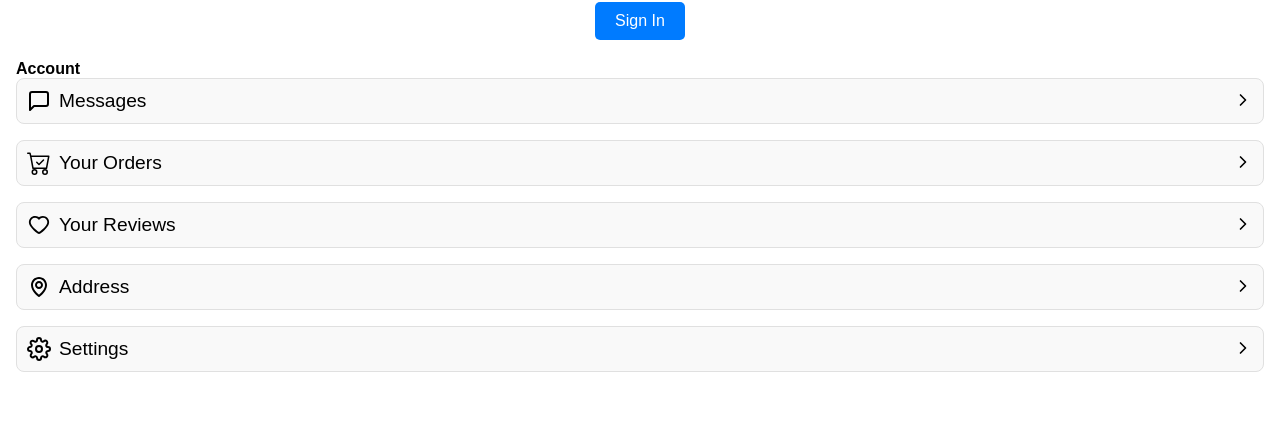
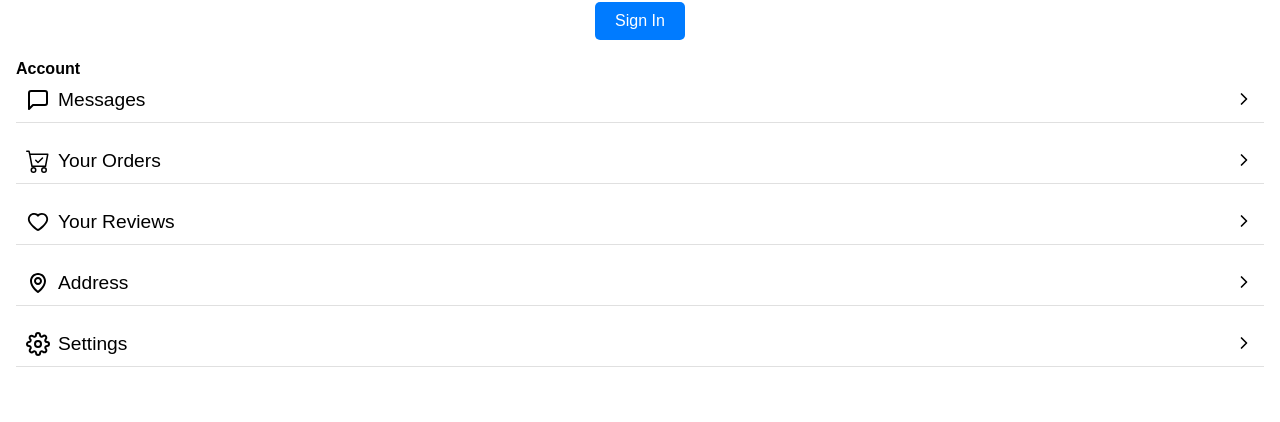
Before and after one commit to Sonickmumba/ShopNinja, a React (Create React App) app in the folder views/: page /user in a window 1280 px wide. Shown: the part 122-544 px from the top of the page. Built offline with nearby package versions, Linux system fonts and the light colour scheme; no server answers.

Commit message:
Update user.css

```diff
--- a/views/src/features/login/user.css
+++ b/views/src/features/login/user.css
@@ -87,24 +87,16 @@
     background-color: #0056b3;
   }
 
+  .account {
+    margin: 20px 0;
+  }
+
   /* Bottom Section */
   .user-options {
     display: flex;
     flex-direction: column;
     gap: 16px;
   }
-
-  /* .user-option {
-    display: flex;
-    align-items: center;
-    gap: 12px;
-    font-size: 16px;
-    padding: 8px;
-    color: #333;
-    cursor: pointer;
-    background-color: var(--white-color);
-  }
-   */
 
    .message-arrow {
     display: flex;
@@ -119,9 +111,7 @@
     align-items: center;
     padding: 10px;
     font-size: 1.2rem;
-    background: #f9f9f9;
-    border: 1px solid #e0e0e0;
-    border-radius: 8px;
+    border-bottom: 1px solid #e0e0e0;
     cursor: pointer;
     transition: background 0.3s;
   }
```
